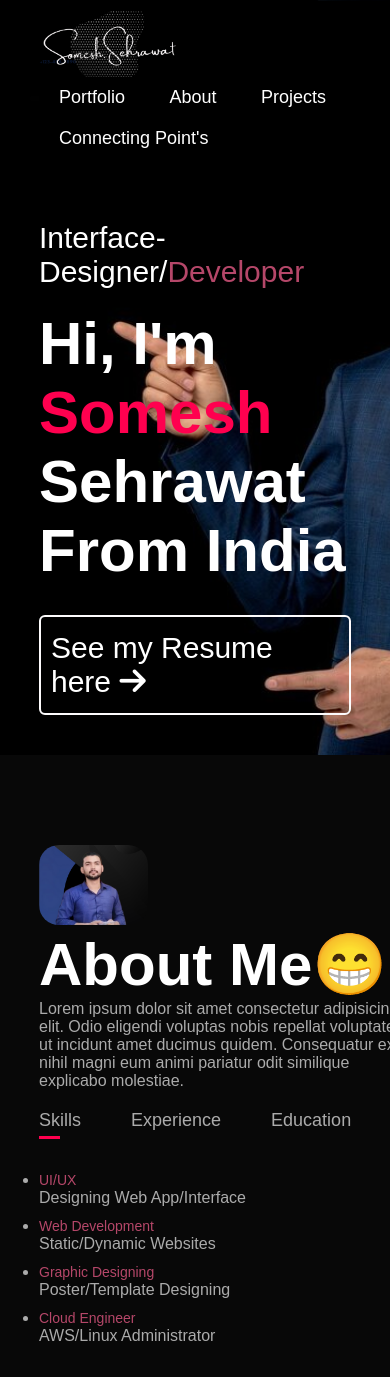
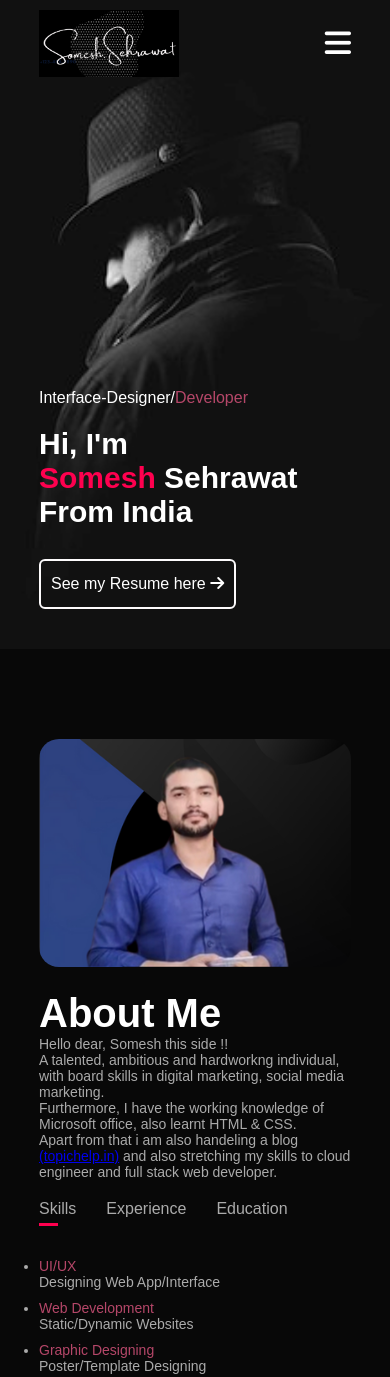
Before and after one commit to shrwt/portfolio-1, a plain HTML site: page index.html in a window 390 px wide. Shown: the top 1377 px of the page. Drawn offline with Linux system fonts and the light colour scheme.

Commit message:
All Done except contact form

```diff
--- a/index.html
+++ b/index.html
@@ -13,12 +13,14 @@
         <div class="container">
             <nav>
                 <img src="images\logo.png" class="logo">
-            <ul>
-                <li><a href="#">Portfolio</a></li>
-                <li><a href="#">About</a></li>
-                <li><a href="#">Projects</a></li>
-                <li><a href="#">Connecting Point's</a></li>
+            <ul id="sidemenu">
+                <li><a href="#about">About</a></li>
+                <li><a href="#services">Projects</a></li>
+                <li><a href="#portfolio">Portfolio</a></li>
+                <li><a href="#contact">Connecting Point's</a></li>
+                <i class="fas fa-circle-xmark" onclick="closemenu()"></i>
             </ul>
+            <i class="fas fa-bars" onclick="openmenu()"></i>
             </nav>
             <div class="header-text">
                 <p>Interface-Designer/<span>Developer</span>
@@ -28,7 +30,7 @@
             </div>
         </div>
     </div>
-    <!------------------------ this is about section on same page just below the portofilio section -->
+    <!------------------------ this is about me section on same page just below the portofilio section -->
 <div id="about">
     <div class="container">
         <div class="row">
@@ -36,8 +38,8 @@
                 <img src="images\somesh aboutme.png" alt="">
             </div>
             <div class="about-col-2">
-                <h1 class="sub-title">About Me😁</h1>
-                <p>Lorem ipsum dolor sit amet consectetur adipisicing elit. Odio eligendi voluptas nobis repellat voluptate ut incidunt amet ducimus quidem. Consequatur ex nihil magni eum animi pariatur odit similique explicabo molestiae.</p>
+                <h1 class="sub-title">About Me</h1>
+                <p>Hello dear, Somesh this side !! <br> A talented, ambitious and hardworkng individual, with board skills in digital marketing, social media marketing. <br> Furthermore, I have the working knowledge of Microsoft office, also learnt HTML & CSS. <br> Apart from that i am also handeling a blog <a href="https://topichelp.in">(topichelp.in)</a> and also stretching my skills to cloud engineer and full stack web developer.  </p>
 
                 <div class="tab-titles">
                     <p class="tab-links active-link" onclick="opentab('Skills')">Skills</p>
@@ -68,7 +70,7 @@
         </div>
     </div>
 </div>
-<!--services Section Starts from here-->
+<!---------------------------------services Section Starts from here---------------------------->
 <div id="services">
     <div class="container">
         <h1 class="sub-title"> Services & Project's </h1>
@@ -76,19 +78,19 @@
             <div>
                 <i class="fa-solid fa-code"></i>
                 <h2> Web Design </h2>
-                <p>Lorem ipsum dolor sit, amet consectetur adipisicing elit. Sed accusantium delectus deleniti saepe facere corrupti quidem vero laudantium sit atque pariatur non aperiam quasi, accusamus inventore sunt odio animi laborum.</p>
+                <p>Grow your business with Online with reach to bllions of people. make you identity on internet wth a super fast website. We work on your brand reputation and image that reflect you as a positive brand..</p>
                 <a href="#">Learn More</a>
             </div>
             <div>
                 <i class="fa-brands fa-figma"></i>
                 <h2> UI/UX Design </h2>
-                <p>Lorem ipsum dolor sit, amet consectetur adipisicing elit. Sed accusantium delectus deleniti saepe facere corrupti quidem vero laudantium sit atque pariatur non aperiam quasi, accusamus inventore sunt odio animi laborum.</p>
+                <p> Make your website stand with a new and unique design with our expert's Give it anew feel and look today with our board and experienced designers.</p>
                 <a href="#">Learn More</a>
             </div>
             <div>
                 <i class="fa-solid fa-cloud"></i>
                 <h2> Cloud Engineer </h2>
-                <p>Lorem ipsum dolor sit, amet consectetur adipisicing elit. Sed accusantium delectus deleniti saepe facere corrupti quidem vero laudantium sit atque pariatur non aperiam quasi, accusamus inventore sunt odio animi laborum.</p>
+                <p>Hand over your system command to our cloud engineers, who has more than 2years of experience in cloud computing and with a vast skills in DBA and Cloud Computing.</p>
                 <a href="#">Learn More</a>
             </div>
         </div>
@@ -104,7 +106,7 @@
                 <div class="layer">
                     <i class="fa-solid fa-chart-simple"></i>
                     <h3>Digital Marketing</h3>
-                    <p>Lorem ipsum dolor sit amet consectetur adipisicing elit. Deserunt tempora veritatis quas consequatur, velit eligendi facere similique ipsum unde explicabo accusantium vero doloribus voluptatibus itaque sint! Aut libero nesciunt perferendis.</p>
+                    <p>Are you ready to grow and market to your social media audiences? We create social media campaigns to help your company grow and engage its followers. Our digital marketing agency identifies your objectives, conducts competitor benchmarking, and assesses your customers’ online behavior.</p>
                     <a href="#"><i class="fa-solid fa-link"></i></a>
                 </div>
             </div>
@@ -113,7 +115,7 @@
                 <div class="layer">
                     <i class="fa-brands fa-searchengin"></i>
                     <h3>Search Engine Optimisation</h3>
-                    <p>Lorem ipsum dolor sit amet consectetur adipisicing elit. Deserunt tempora veritatis quas consequatur, velit eligendi facere similique ipsum unde explicabo accusantium vero doloribus voluptatibus itaque sint! Aut libero nesciunt perferendis.</p>
+                    <p>We can assist you in achieving higher organic rankings and increased visibility in search results through careful keyword research and white hat SEO practices. Our internet marketing company conducts in-depth keyword research, optimizes your website on-page and off-page, and tracks your results using Google Search Console.</p>
                     <a href="#"><i class="fa-solid fa-link"></i></a>
                 </div>
             </div>
@@ -122,7 +124,7 @@
                 <div class="layer">
                     <i class="fa-regular fa-building"></i>
                     <h3>TH-digital</h3>
-                    <p>Lorem ipsum dolor sit amet consectetur adipisicing elit. Deserunt tempora veritatis quas consequatur, velit eligendi facere similique ipsum unde explicabo accusantium vero doloribus voluptatibus itaque sint! Aut libero nesciunt perferendis.</p>
+                    <p>Let the TH-digital help you in getting more customers and engaging with existing one’s. As your business is different with unique goals, unique products or services, audiences and budgets, we tailor your Social Media Strategy to your unique situation.</p>
                     <a href="#"><i class="fa-solid fa-link"></i></a>
                 </div>
             </div>
@@ -147,9 +149,7 @@
             </div>
             <div class="contact-right">
                 <form>
-                    <input type="text">
-                    <input type="text">
-                    <input type="text">
+                    <!--here will be form promoted input form name subject etc, i have leaved this form-->
                 </form>
             </div>
             </div>
@@ -179,5 +179,20 @@ function opentab(tabname){
 }
 </script>
 
+<!-------------------side menu one and close menu onclick script----------->
+<script>
+
+    var sidemenu = document.getElementById("sidemenu");
+    function openmenu(){
+        sidemenu.style.right = "0";
+    }
+    function closemenu(){
+        sidemenu.style.right = "-200px";
+    }
+
+
+</script>
+
+
 </body>
 </html>
--- a/style.css
+++ b/style.css
@@ -3,6 +3,9 @@
     padding: 0;
     font-family: 'Poppins', sans-serif;
     box-sizing: border-box;
+}
+html{
+    scroll-behavior: smooth;
 }
 
 body{
@@ -313,8 +316,68 @@ nav ul li a:hover::after{
     margin-top: 15px;
 }
 
-/*CSS for Small SCreen -------------------*/
+/*----------------------------------CSS for Small SCreen -------------------*/
+nav .fas{
+    display: none;
+}
+
 @media only screen and (max-width: 600px){
-    background-image: url(image/);
+    #header{
+        background-image: url(images/mobileprofilepic2.jpg);
+    }
+    .header-text{
+        margin-top: 100%;
+        font-size: 16px;
+    }
+    .header-text h1{
+        font-size: 30px;
+        }
+    nav .fas{
+            display: block;
+            font-size: 30px;
+        }
+    nav ul{
+        background: #262626;
+        position: fixed;
+        top: 0;
+        right: -200px;
+        width: 200px;
+        height: 100vh;
+        padding-top: 50px;
+        z-index: 2;
+        transition: right 0.5s;
+    }
+    nav ul li{
+        display: block;
+        margin: 25px;
+    }
+    nav ul .fas{
+        position: absolute;
+        top: 25px;
+        left: 25px;
+        cursor: pointer;
+    }
+    .sub-title{
+        font-size: 40px;
+    }
+    .about-col-1, .about-col-2{
+        flex-basis: 100%;
+    }
+    .about-col-1{
+        margin-bottom: 20px;
+    }
+    .about-col-2{
+        font-size: 14px;
+    }
+    .tab-links{
+        font-size: 16px;
+        margin-right: 30px;
+    }
+    .contact-left, .contact-right{
+        flex-basis: 100%;
+    }
+    .Copyright{
+        font-size: 14px;
+    }
 
 }
```
Also changed, not shown: images/mobileprofilepic1.jpg (added), images/mobileprofilepic2.jpg (added).
